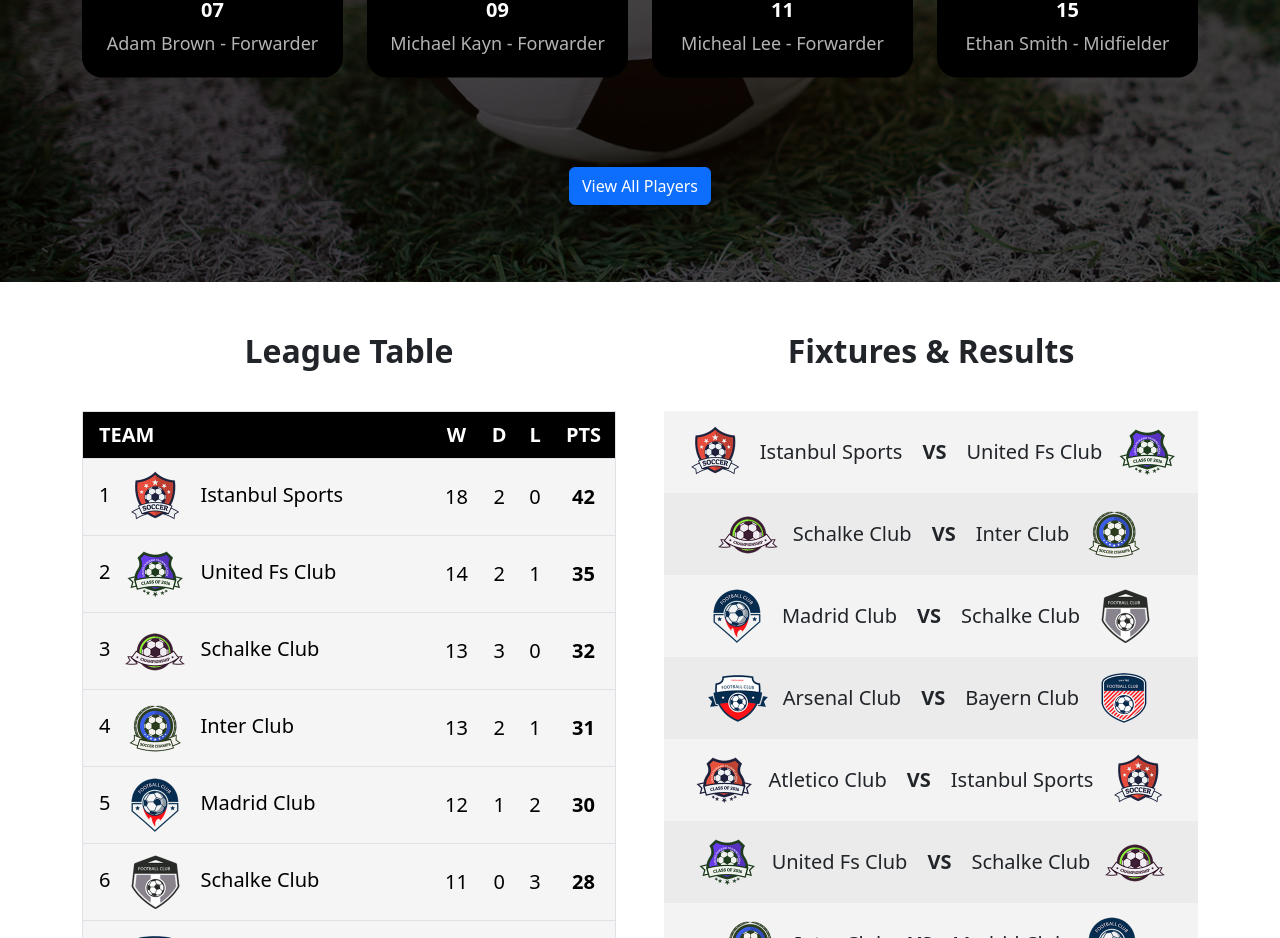
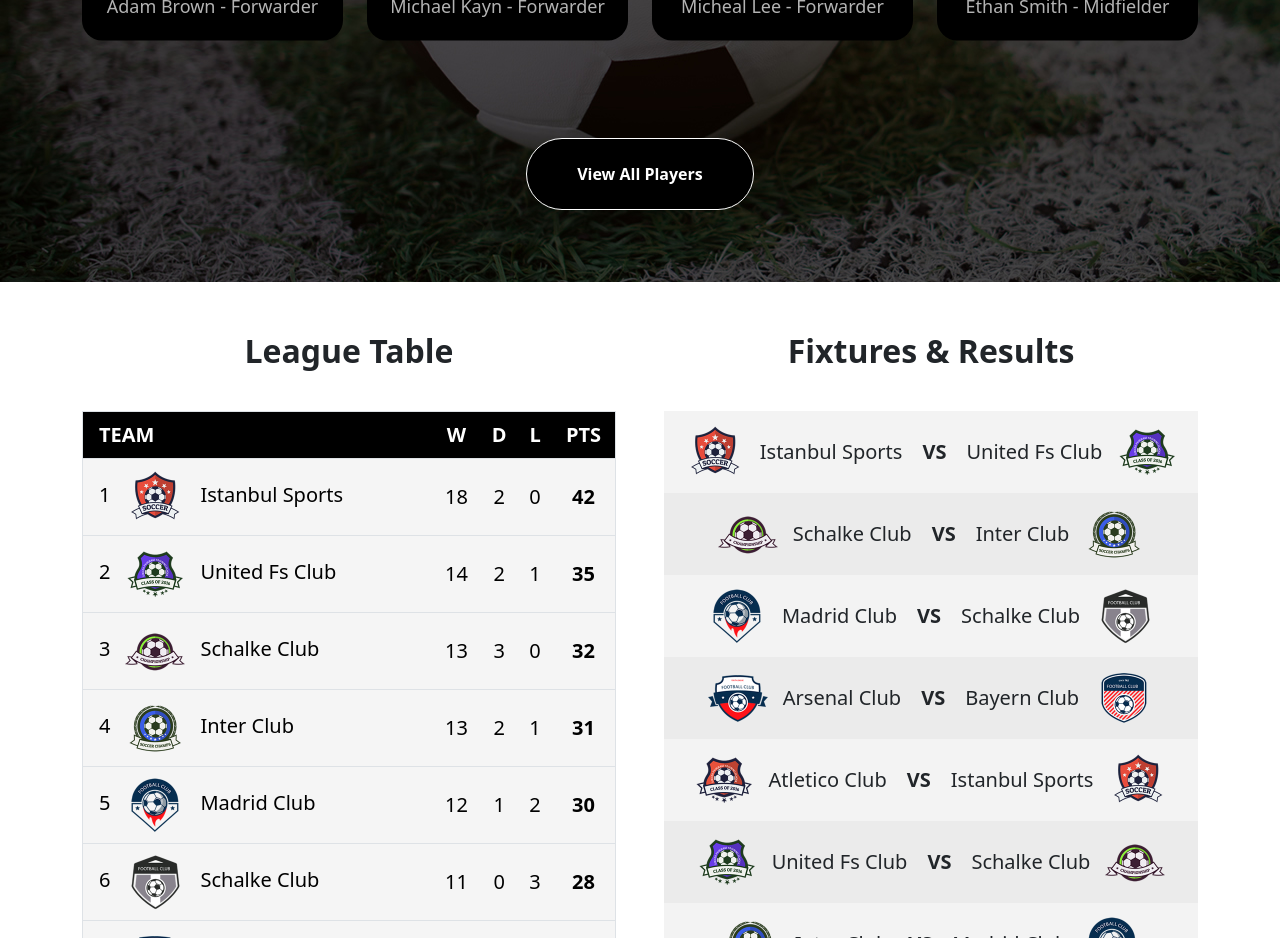
Before and after one commit to FernandoVerderame/proj-html-vuejs, a Vue app: page / in a window 1280 px wide. Shown: the part 2660-3598 px from the top of the page. Built offline with nearby package versions, Linux system fonts and the light colour scheme.

Commit message:
added GenericButton

```diff
--- a/src/components/players/PlayerList.vue
+++ b/src/components/players/PlayerList.vue
@@ -1,5 +1,6 @@
 <script>
 import PlayerCard from './PlayerCard.vue';
+import GenericButton from '../generics/GenericButton.vue'
 
 export default {
     name: 'PlayerList',
@@ -14,7 +15,7 @@ export default {
             name: 'Ethan Smith', role: 'Midfielder', shirtNumber: 15, src: 'player4.jpg'
         }]
     }),
-    components: { PlayerCard }
+    components: { PlayerCard, GenericButton }
 };
 </script>
 
@@ -31,7 +32,7 @@ export default {
                 </div>
             </div>
             <div class="action text-center">
-                <button class="btn btn-primary">View All Players</button>
+                <GenericButton buttonText="View All Players" class="black" />
             </div>
         </div>
     </section>
@@ -57,6 +58,10 @@ export default {
 
     .action {
         margin-top: 50px;
+
+        button {
+            border-radius: 50px;
+        }
     }
 }
 </style>
```
